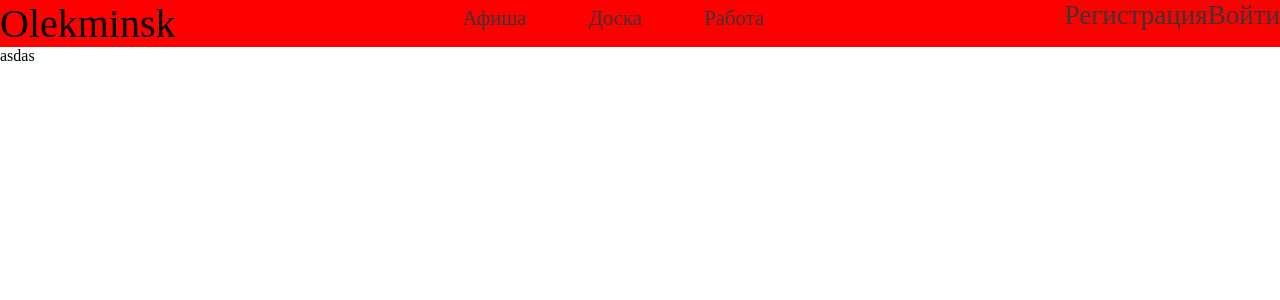
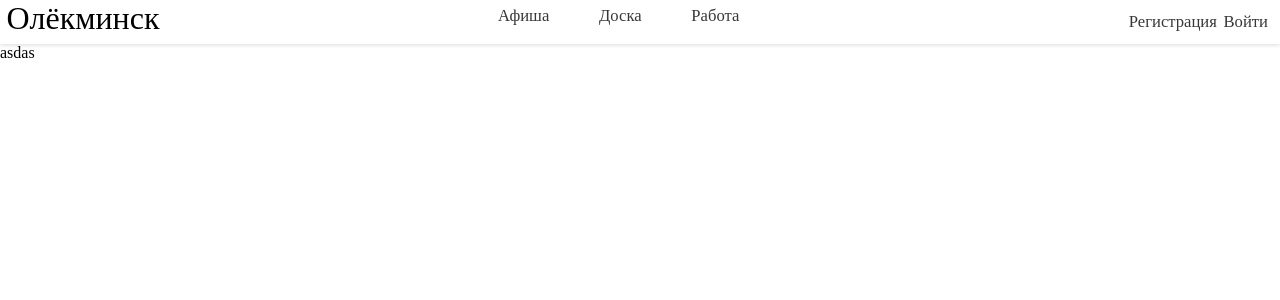
Before and after one commit to Sskame1/Project-Olk, a React (Create React App) app: page / in a window 1280 px wide. Shown: the top 300 px of the page. Built offline with nearby package versions, Linux system fonts and the light colour scheme.

Commit message:
update Header

```diff
--- a/src/components/Header/Header.jsx
+++ b/src/components/Header/Header.jsx
@@ -7,7 +7,7 @@ function Header() {
     <div className='Header'>
         <div className="Header__container">
             <div className="logo">
-                Olekminsk
+                Олёкминск
             </div>
             <ul className="nav">
                 <Link>Афиша</Link>
--- a/src/pages/Layout.jsx
+++ b/src/pages/Layout.jsx
@@ -1,12 +1,15 @@
 import React from "react"
 import { Outlet } from "react-router-dom"
 import Header from "../components/Header/Header"
+import '../style/Main.css'
 
 function Layout() {
   return (
     <div>
       <Header />
-      <Outlet />
+      <div className="Main">
+        <Outlet />
+      </div>
     </div>
   )
 }
--- a/src/style/Header.css
+++ b/src/style/Header.css
@@ -1,7 +1,8 @@
 .Header {
     display: flex;
     justify-content: space-between;
-    background-color: red;
+    /* background-color: red; */
+    box-shadow: 0 1px 4px #00000026;
 }
 
 .Header__container {
@@ -16,6 +17,7 @@
 }
 
 .nav > a {
+    font-size: 1.3vw;
     margin-right: 35%;
 }
 
@@ -24,10 +26,17 @@
 }
 
 .logo {
-    font-size: 250%;
+    margin-left: 1%;
+    font-size: 2.5vw;
 }
 
-a,
+.Header__container__auth > a {
+    font-size: 1.3vw;
+    margin-right: 5%;
+}
+
 .Header__container__auth {
-    font-size: 130%;
+    margin: 1.5vh;
+    display: flex;
+    justify-content: center;
 }
```
Also changed, not shown: src/style/Main.css (added).
